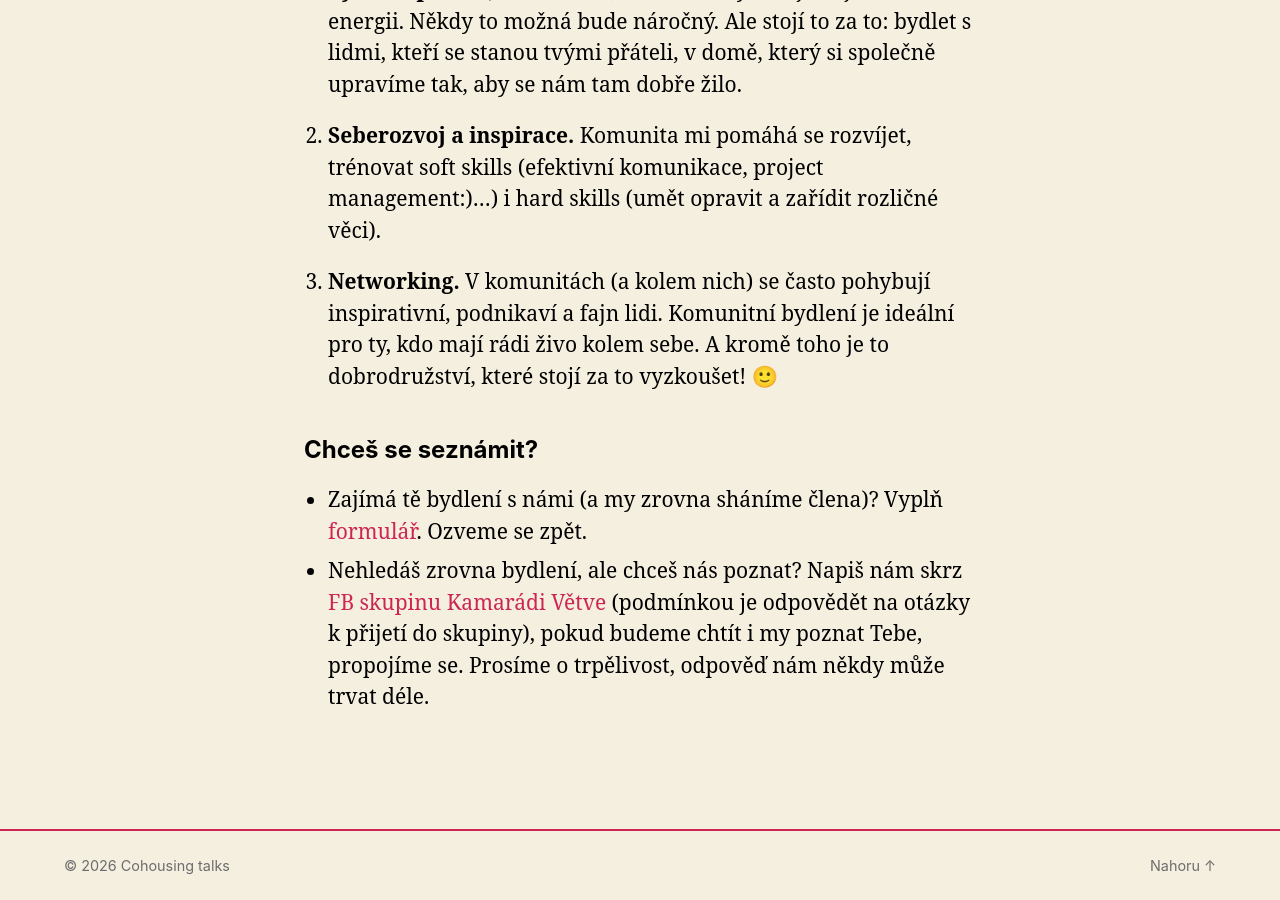
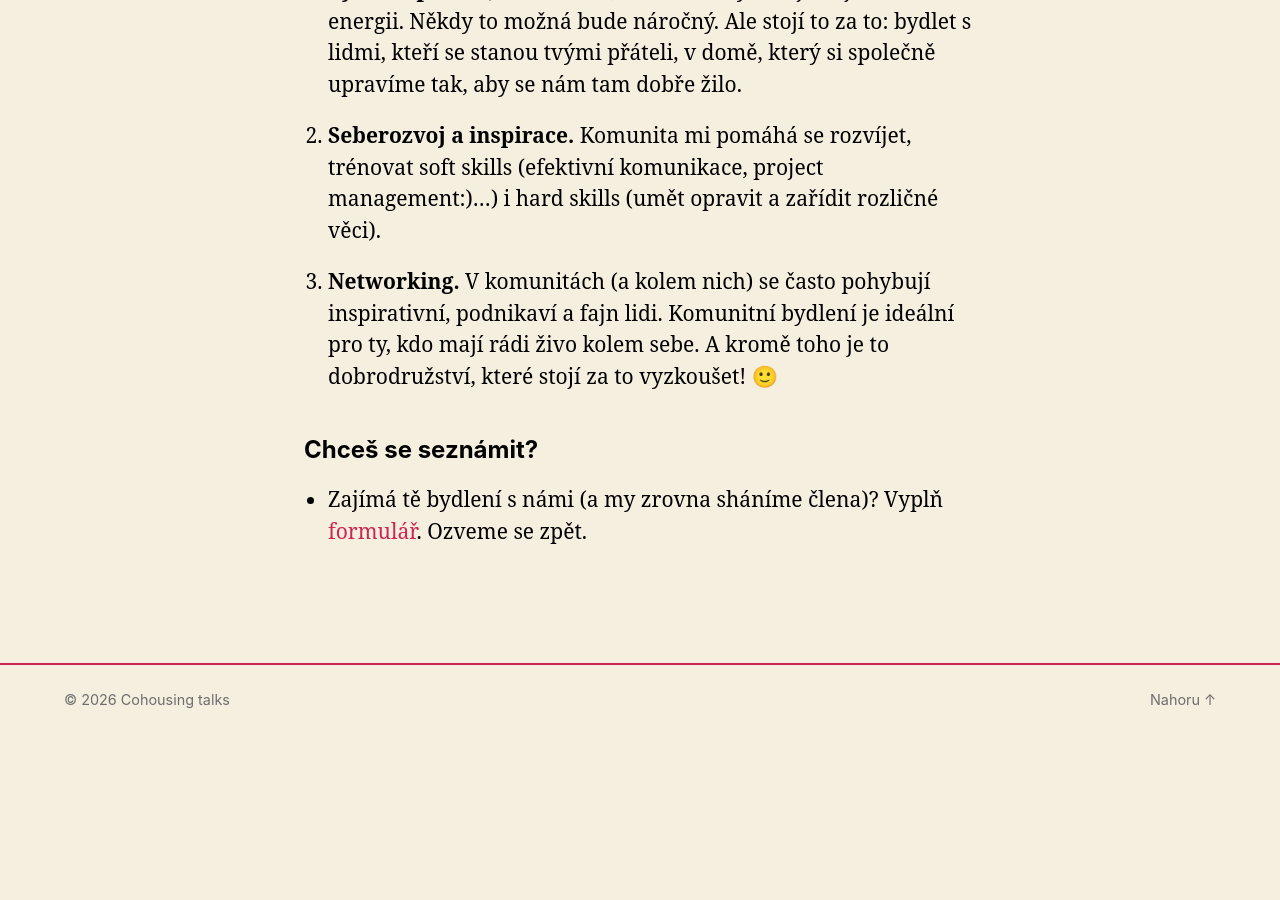
Before and after one commit to kubantjan/cohousingtalks, a Jekyll site: the page built from communities/vetev.md, in a window 1280 px wide and 900 px high, scrolled down 8844 px. Built offline with Jekyll 4.4.1, drawn with Linux system fonts in a browser that asks for light colours; after the commit the page ends 9579 px from its top, so only the background shows below that.

Commit message:
Update vetev.md

```diff
--- a/communities/vetev.md
+++ b/communities/vetev.md
@@ -103,4 +103,3 @@ Neradi se do něčeho nutíme, chceme dělat věci, protože nám dávají smysl
 ## Chceš se seznámit?
 
 - Zajímá tě bydlení s námi (a my zrovna sháníme člena)? Vyplň [formulář]({{ site.baseurl }}/hledas/). Ozveme se zpět.
-- Nehledáš zrovna bydlení, ale chceš nás poznat? Napiš nám skrz [FB skupinu Kamarádi Větve](https://www.facebook.com/groups/395360096248705/) (podmínkou je odpovědět na otázky k přijetí do skupiny), pokud budeme chtít i my poznat Tebe, propojíme se. Prosíme o trpělivost, odpověď nám někdy může trvat déle.
```
